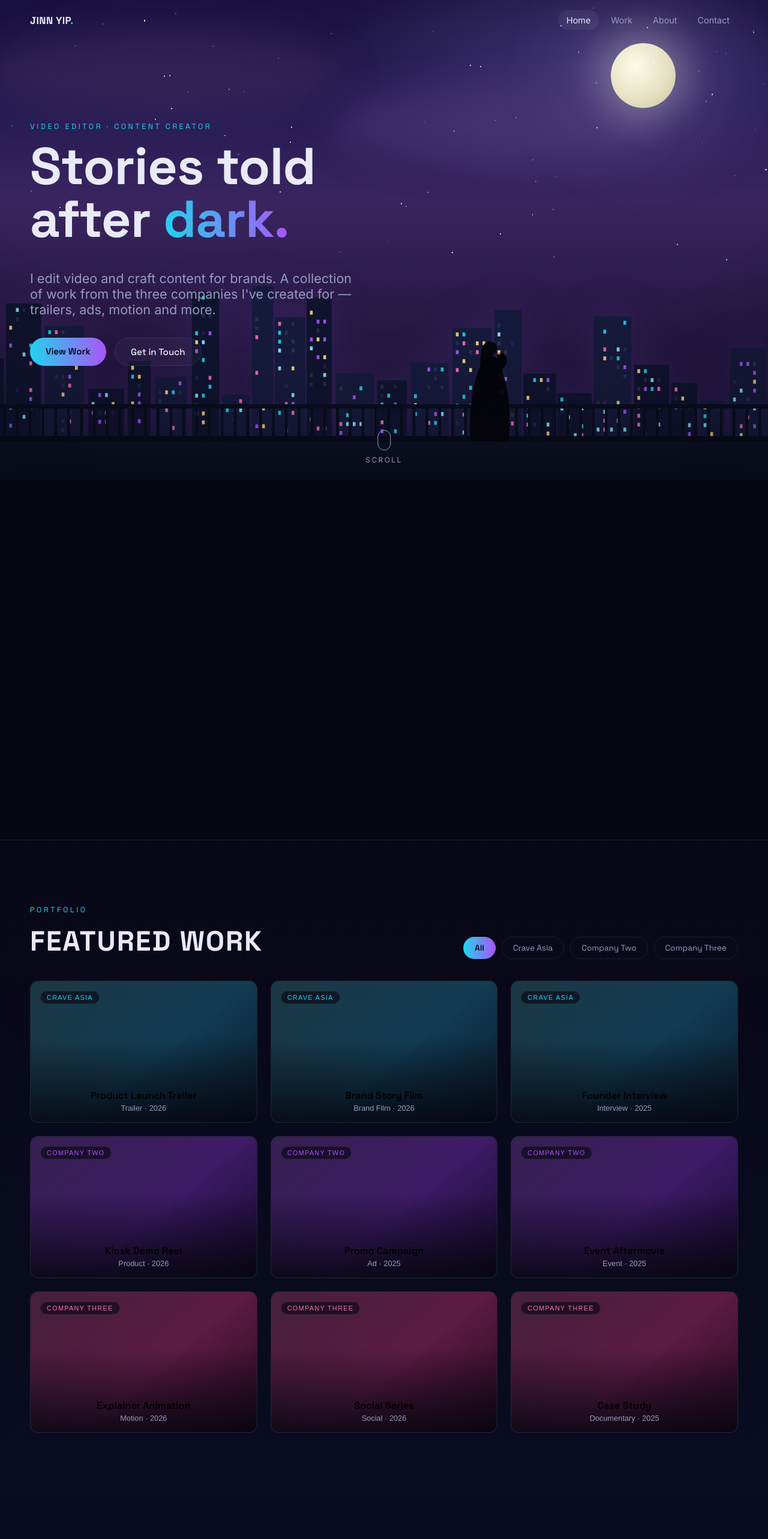
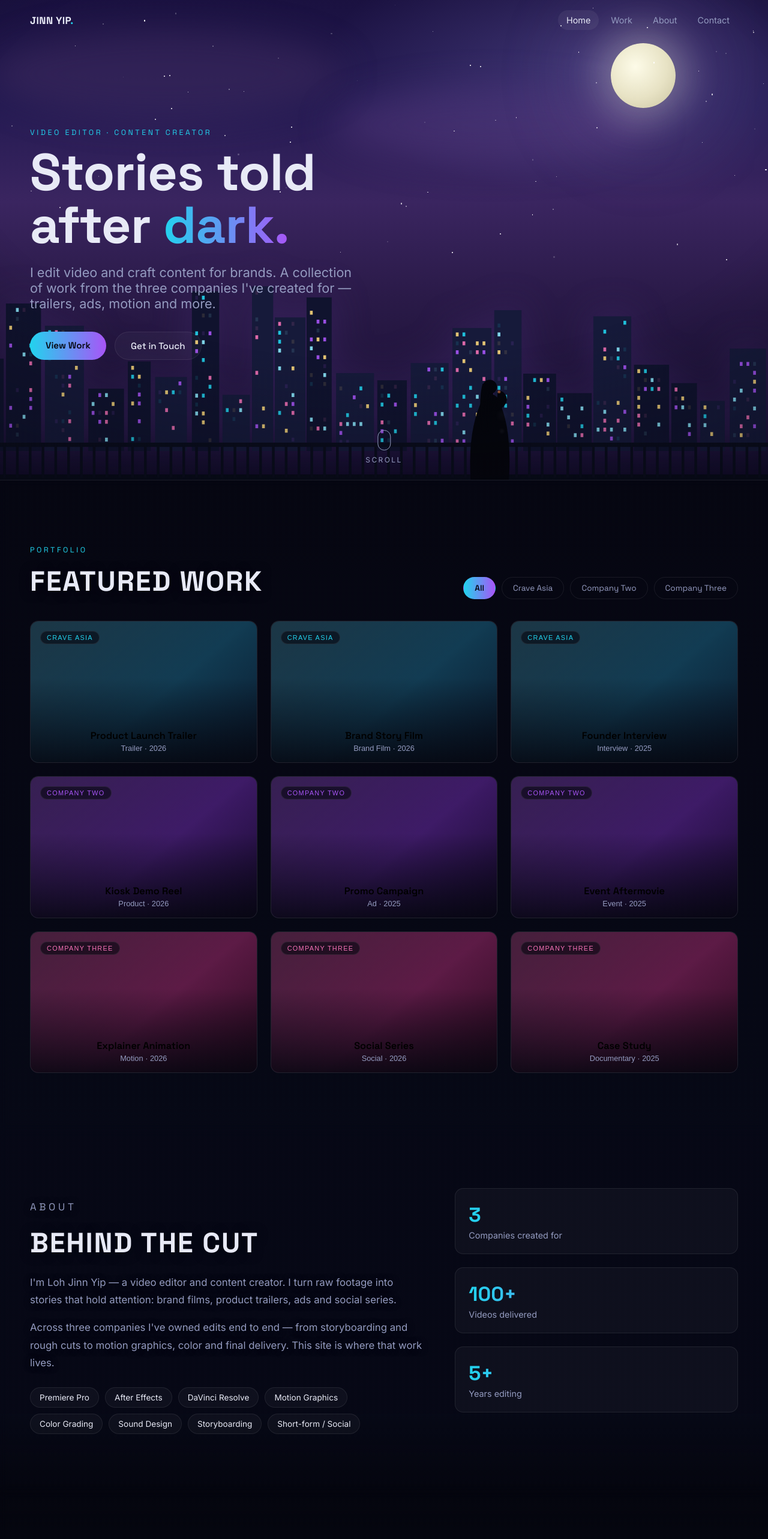
Before and after one commit to Lohjinnyip/Loh-Jinn-Yip-Portfolio, a React (Vite) app: page / in a window 1280 px wide. Shown: the top 2566 px of the page at 60% size. Built offline with nearby package versions, Linux system fonts and the light colour scheme.

Commit message:
Tie balcony descent to full-page scroll (bottom -> 75% -> middle)

```diff
--- a/src/components/CityBackground.jsx
+++ b/src/components/CityBackground.jsx
@@ -89,10 +89,12 @@ export default function CityBackground() {
     const onScroll = () => {
       cancelAnimationFrame(raf);
       raf = requestAnimationFrame(() => {
-        const span = window.innerHeight * 0.8; // full descent by the time the pinned hero releases
-        const p = Math.min(1, Math.max(0, window.scrollY / span));
+        // progress across the WHOLE page: 0 at top, 1 at the very bottom
+        const doc = document.documentElement;
+        const max = doc.scrollHeight - window.innerHeight;
+        const p = max > 0 ? Math.min(1, Math.max(0, window.scrollY / max)) : 0;
         // set on <html> so any element (scene layers, scroll hint) can react
-        document.documentElement.style.setProperty("--p", p.toFixed(4));
+        doc.style.setProperty("--p", p.toFixed(4));
       });
     };
     onScroll();
--- a/src/components/Hero.jsx
+++ b/src/components/Hero.jsx
@@ -19,12 +19,12 @@ export default function Hero() {
             Get in Touch
           </a>
         </div>
+      </div>
 
-        <a href="#work" className="scroll-hint" aria-label="Scroll to work">
-          <span className="mouse" />
-          Scroll
-        </a>
-      </div>
+      <a href="#work" className="scroll-hint" aria-label="Scroll to work">
+        <span className="mouse" />
+        Scroll
+      </a>
     </section>
   );
 }
--- a/src/index.css
+++ b/src/index.css
@@ -59,6 +59,8 @@ img, video { display: block; max-width: 100%; }
   font-weight: 700;
   letter-spacing: 0.04em;
   text-transform: uppercase;
+  /* legibility now that the city shows through the lighter section veils */
+  text-shadow: 0 2px 18px rgba(3, 4, 12, 0.8);
 }
 
 .gradient-text {
@@ -151,26 +153,29 @@ img, video { display: block; max-width: 100%; }
 }
 
 /* ---- FOREGROUND: balcony + lady (rises fastest = closest to camera) ----
-   Element is 142vh tall anchored at top; the balcony floor sits at ~92vh.
-   Scrolling translates it up 42vh so the balcony travels bottom -> middle,
-   while the building wall below keeps the lower screen filled.            */
+   Element is 160vh tall anchored at top; the balcony floor sits at 100vh.
+   Progress `--p` maps to the WHOLE page scroll, and the element rises 50vh:
+     p = 0    -> floor at 100vh (bottom of screen)
+     p = 0.5  -> floor at  75vh
+     p = 1    -> floor at  50vh (middle of screen)
+   The building wall below the floor keeps the lower screen filled.        */
 .bg-scene .foreground {
-  top: 0; height: 142vh;
-  transform: translateY(calc(var(--p) * -42vh));
+  top: 0; height: 160vh;
+  transform: translateY(calc(var(--p) * -50vh));
 }
 .foreground .building {
   position: absolute; left: 0; width: 100%;
-  top: 92vh; bottom: 0;
+  top: 100vh; bottom: 0;
   background: linear-gradient(180deg, #0c1022 0%, #070a16 30%, #05060c 100%);
   box-shadow: 0 -1px 0 rgba(120, 90, 170, 0.25);
 }
 .foreground .railing {
   position: absolute; left: 0; width: 100%;
-  bottom: 50vh; height: 62px; /* base sits on the 92vh floor line */
+  bottom: 60vh; height: 62px; /* base sits on the 100vh floor line (160-100) */
 }
 .foreground .lady {
   position: absolute; left: 60%; /* right of the headline text */
-  bottom: 50vh; /* feet on the floor line */
+  bottom: 60vh; /* feet on the floor line */
   width: 82px; height: 156px;
 }
 .foreground .lady svg { width: 100%; height: 100%; overflow: visible; }
@@ -198,26 +203,17 @@ img, video { display: block; max-width: 100%; }
   background: radial-gradient(120% 100% at 50% 30%, transparent 45%, rgba(5, 6, 15, 0.55) 100%);
 }
 
-/* ---------- HERO ----------
-   Tall hero + sticky inner = a "descent stage": the text stays put for the
-   first stretch of scroll while the balcony rises to the middle behind it,
-   then everything releases into the Work section.                          */
+/* ---------- HERO ---------- */
 .hero {
   position: relative;
-  min-height: 175vh;
-  overflow: visible;
+  min-height: 100vh;
+  display: flex;
+  align-items: center;
+  overflow: hidden;
   background: transparent; /* fixed scene shows through */
 }
 
-.hero-inner {
-  position: sticky;
-  top: 0;
-  min-height: 100vh;
-  display: flex;
-  flex-direction: column;
-  justify-content: center;
-  z-index: 2;
-}
+.hero-inner { position: relative; z-index: 2; }
 .hero h1 {
   font-size: clamp(2.6rem, 8vw, 5.4rem);
   font-weight: 700;
@@ -246,7 +242,7 @@ img, video { display: block; max-width: 100%; }
   position: absolute; bottom: 26px; left: 50%; transform: translateX(-50%);
   z-index: 2; color: var(--text-muted); font-size: 0.75rem; letter-spacing: 0.2em; text-transform: uppercase;
   display: flex; flex-direction: column; align-items: center; gap: 8px;
-  opacity: calc(1 - var(--p) * 2); /* fades out as the descent begins */
+  opacity: calc(1 - var(--p) * 6); /* fades out shortly after scrolling begins */
   pointer-events: none;
 }
 .scroll-hint .mouse { width: 22px; height: 34px; border: 1px solid var(--text-muted); border-radius: 12px; position: relative; }
@@ -258,9 +254,11 @@ img, video { display: block; max-width: 100%; }
 
 /* ---------- WORK ---------- */
 .work {
-  background: linear-gradient(180deg, rgba(10, 8, 26, 0.82) 0%, rgba(10, 14, 36, 0.9) 100%);
-  backdrop-filter: blur(6px);
-  -webkit-backdrop-filter: blur(6px);
+  /* most of the black removed — light veil + frosted blur keeps the city visible
+     while text stays readable */
+  background: linear-gradient(180deg, rgba(10, 8, 26, 0.28) 0%, rgba(10, 14, 36, 0.32) 100%);
+  backdrop-filter: blur(7px);
+  -webkit-backdrop-filter: blur(7px);
   border-top: 1px solid var(--line);
 }
 .work-head { display: flex; flex-wrap: wrap; align-items: flex-end; justify-content: space-between; gap: 24px; margin-bottom: 36px; }
@@ -330,12 +328,17 @@ img, video { display: block; max-width: 100%; }
 
 /* ---------- ABOUT ---------- */
 .about {
-  background: rgba(10, 14, 36, 0.88);
-  backdrop-filter: blur(6px);
-  -webkit-backdrop-filter: blur(6px);
+  /* most of the black removed — light veil + frosted blur keeps the city visible
+     while text stays readable. Bottom fades out to meet the feathered CONTACT top. */
+  background: linear-gradient(180deg,
+    rgba(10, 14, 36, 0.34) 0%,
+    rgba(10, 14, 36, 0.34) 78%,
+    rgba(10, 14, 36, 0) 100%);
+  backdrop-filter: blur(7px);
+  -webkit-backdrop-filter: blur(7px);
 }
 .about-grid { display: grid; grid-template-columns: 1.4fr 1fr; gap: 48px; align-items: start; }
-.about p { color: var(--text-muted); line-height: 1.75; font-size: 1.05rem; }
+.about p { color: var(--text-muted); line-height: 1.75; font-size: 1.05rem; text-shadow: 0 1px 12px rgba(3, 4, 12, 0.7); }
 .about p + p { margin-top: 16px; }
 .skills { display: flex; flex-wrap: wrap; gap: 10px; margin-top: 26px; }
 .skill { font-size: 0.85rem; padding: 8px 15px; border-radius: 999px; border: 1px solid var(--line); background: var(--card); color: var(--text); }
@@ -346,9 +349,15 @@ img, video { display: block; max-width: 100%; }
 
 /* ---------- CONTACT ---------- */
 .contact {
-  background: linear-gradient(180deg, rgba(10, 14, 36, 0.86) 0%, rgba(5, 6, 15, 0.94) 100%);
-  backdrop-filter: blur(6px);
-  -webkit-backdrop-filter: blur(6px);
+  /* keep the ~90% black background, but feather the TOP so it fades in from the
+     BEHIND THE CUT section instead of a hard seam */
+  background: linear-gradient(180deg,
+    rgba(5, 6, 15, 0) 0%,
+    rgba(5, 6, 15, 0.55) 20%,
+    rgba(5, 6, 15, 0.9) 48%,
+    rgba(5, 6, 15, 0.94) 100%);
+  backdrop-filter: blur(7px);
+  -webkit-backdrop-filter: blur(7px);
   text-align: center;
 }
 .contact h2 { font-size: clamp(2rem, 6vw, 4rem); font-weight: 700; margin-bottom: 18px; }
```
